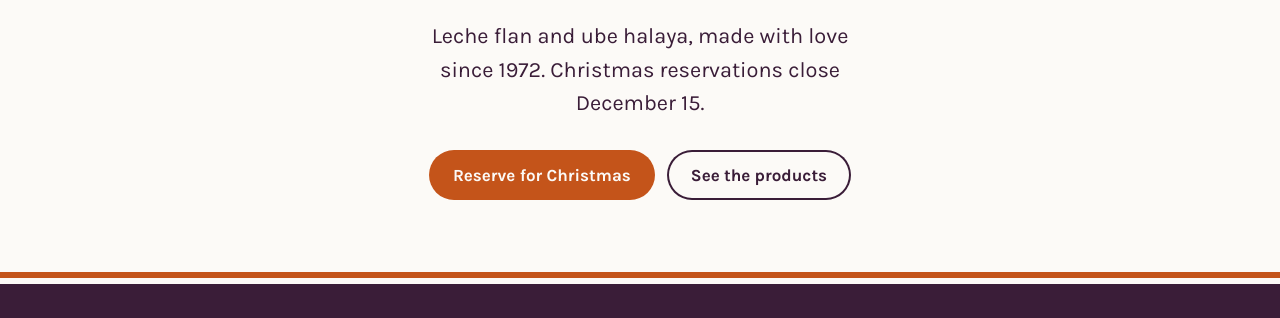
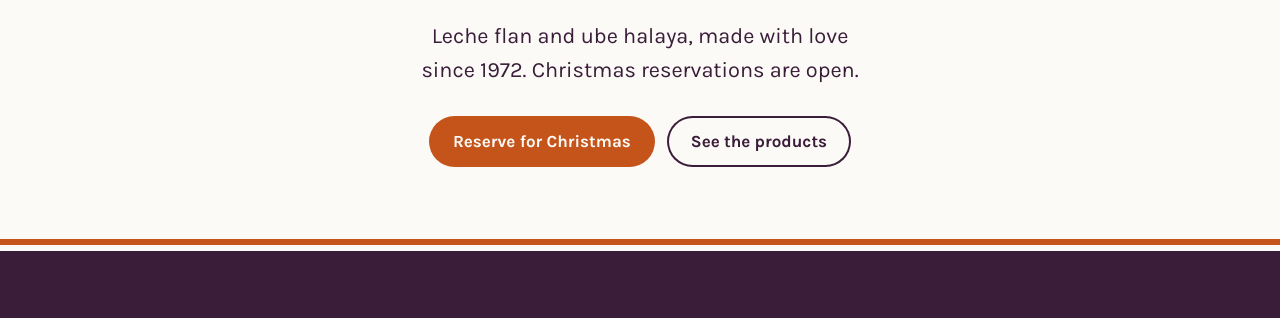
Before and after one commit to Kobsie/Kobsie, a plain HTML site: page vespesyal/index.html in a window 1280 px wide. Shown: the part 425-743 px from the top of the page. Drawn offline with Linux system fonts and the light colour scheme; a web font is replaced by a local one.

Commit message:
Concept preview: Vespesyal
Co-Authored-By: Claude Opus 5.5 <noreply@anthropic.com>
Claude-Session: https://claude.ai/code/session_01WAkqHEH4p2dhWoe8kbzCUm

```diff
--- a/vespesyal/index.html
+++ b/vespesyal/index.html
@@ -274,7 +274,7 @@ footer{padding:26px 0 40px;color:var(--muted);font-size:14px;background:var(--pa
     <div class="wrap">
       <p class="by">VES Dessert Food, Inc. of Balut, Tondo</p>
       <h1 id="hero-h"><span class="wm">Vespesyal</span><span class="sr">: leche flan and ube halaya from Tondo, Manila</span></h1>
-      <p class="lede">Leche flan and ube halaya, made with love since 1972. Christmas reservations close <span data-cutoff-short>December 15</span>.</p>
+      <p class="lede">Leche flan and ube halaya, made with love since 1972. Christmas reservations are open.</p>
       <div class="ctas">
         <a class="btn btn-accent" href="#reserve">Reserve for Christmas</a>
         <a class="btn btn-line" href="#products">See the products</a>
```
Also changed, not shown: sweet-kiss/index.html (+0 -3 lines).
